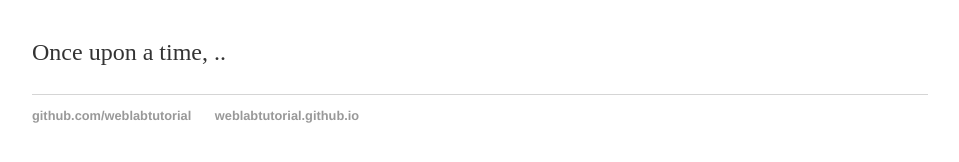
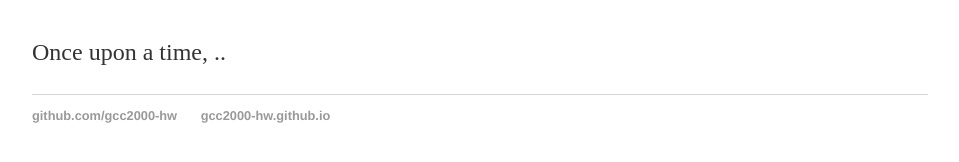
Before and after one commit to gcc2000-hw/gcc2000-hw.github.io, a Jekyll site: the page built from index.html, in a window 1280 px wide. Shown: the part 161-323 px from the top of the page, without its empty margins (160-1119 px from the left). Built offline with Jekyll 4.4.1, drawn with Linux system fonts in a browser that asks for light colours.

Commit message:
Update default.html

```diff
--- a/_layouts/default.html
+++ b/_layouts/default.html
@@ -17,8 +17,8 @@
 </div>
 <footer>
 <ul>
-<li><a href="https://github.com/weblabtutorial">github.com/weblabtutorial</a></li>
-<li><a href="https://gcc2000-hw.github.io"> weblabtutorial.github.io </a></li>
+<li><a href="https://github.com/gcc2000-hw">github.com/gcc2000-hw</a></li>
+<li><a href="https://gcc2000-hw.github.io"> gcc2000-hw.github.io </a></li>
 </ul>
 </footer>
 </body>
```
